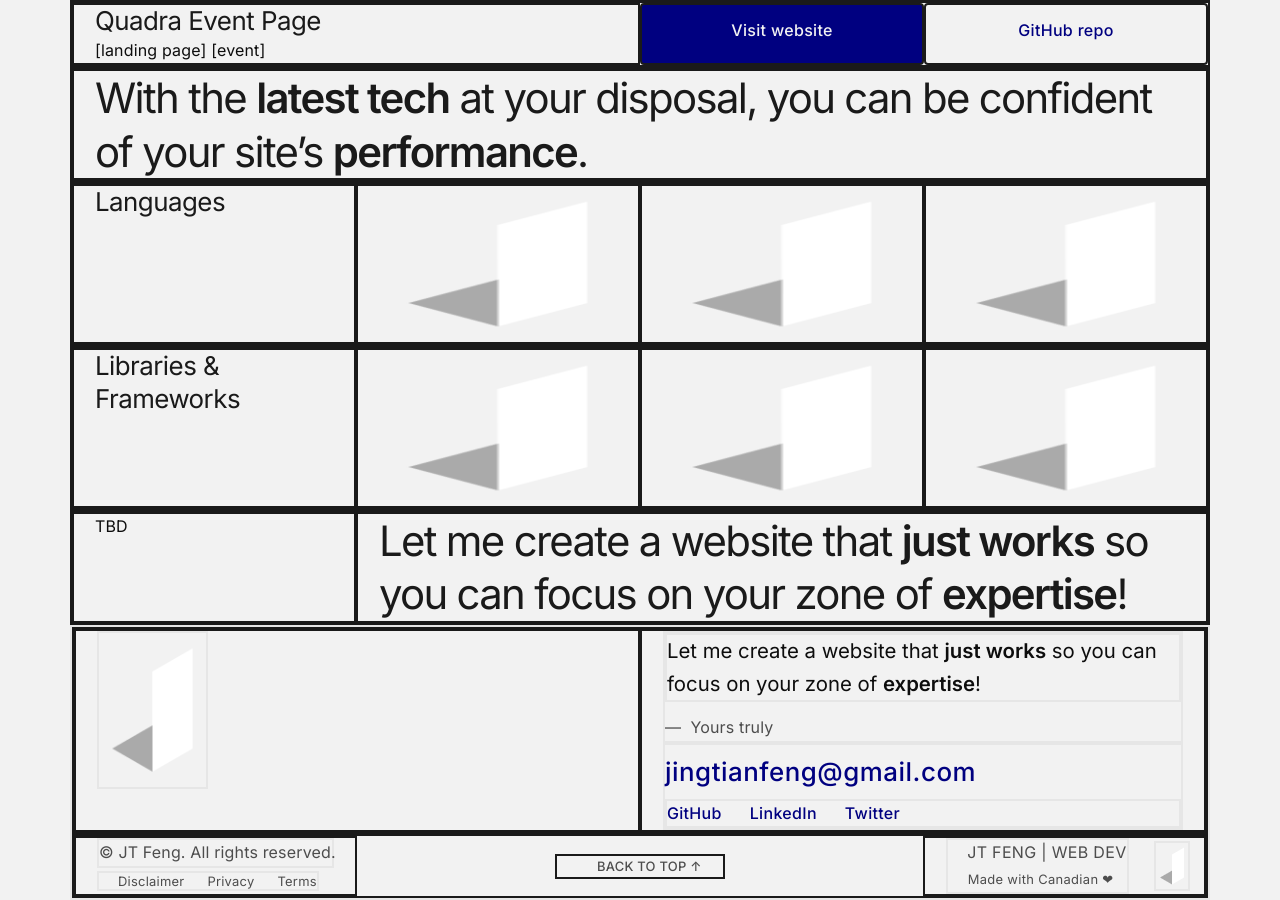
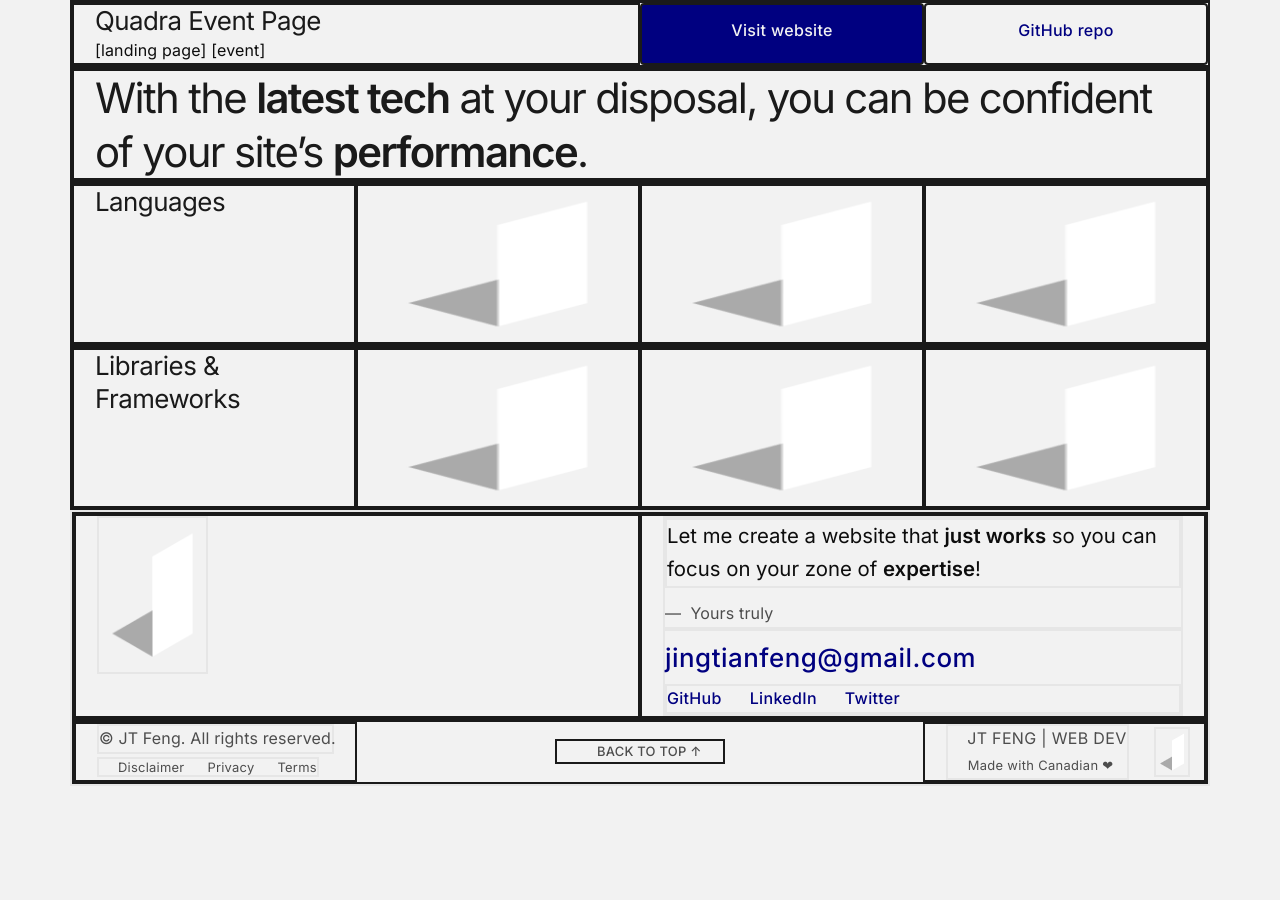
Before and after one commit to jingtianfeng/jtfeng-personal-1, a Jekyll site: the page built from index.html, in a window 1280 px wide and 900 px high, scrolled down 915 px. Built offline with Jekyll 4.4.1, drawn with Linux system fonts in a browser that asks for light colours; after the commit the page ends 1701 px from its top, so only the background shows below that.

Commit message:
Update index: remove #frontend-cta-title

```diff
--- a/index.html
+++ b/index.html
@@ -185,19 +185,3 @@ title: Front-End Developer
         </div>
     </div>
 </section>
-<section id="frontend-cta-title">
-    <div class="container">
-        <div class="border border-dark
-                    row">
-            <div class="border border-dark
-                        col-4 col-md-1">
-                TBD
-            </div>
-            <h2 class="border border-dark
-                       col-4 col-md-3">
-                Let me create a website that <strong>just works</strong>
-                so you can focus on your zone of <strong>expertise</strong>!
-            </h2>
-        </div>
-    </div>
-</section>
```
